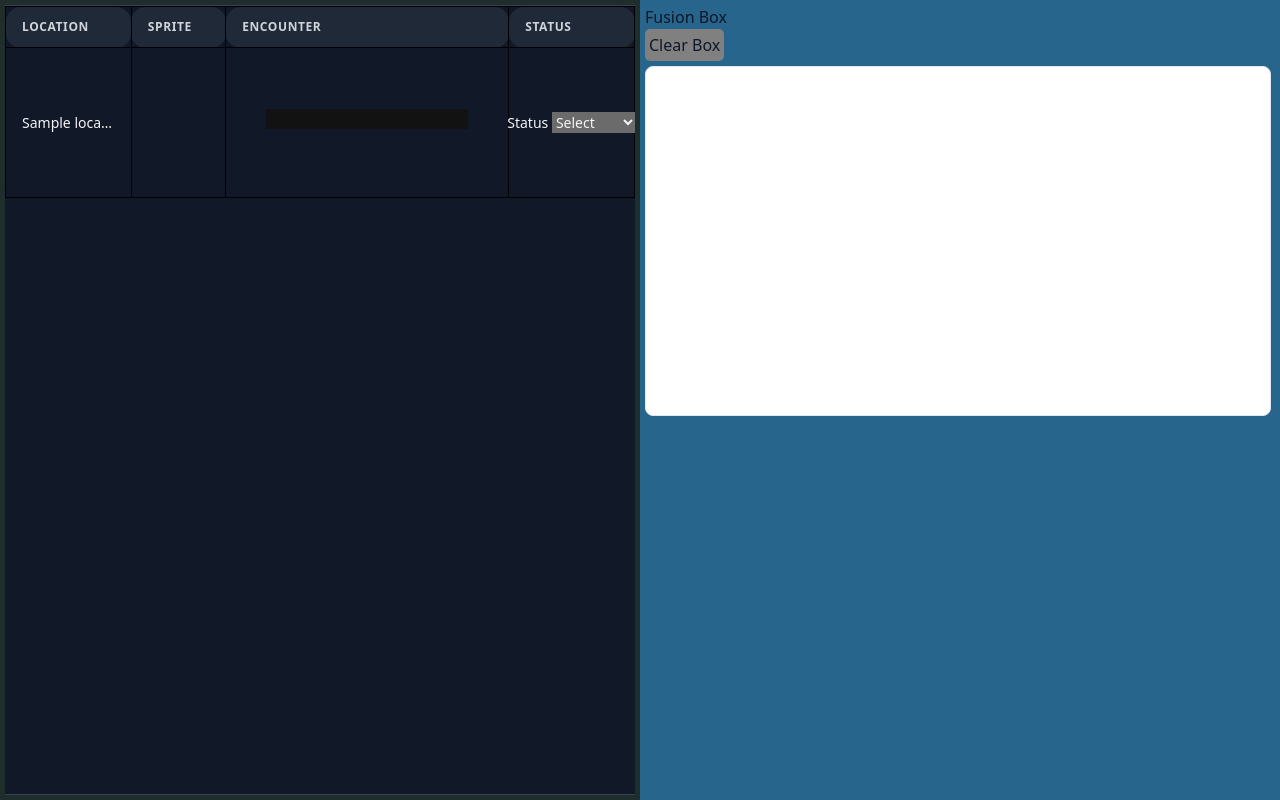
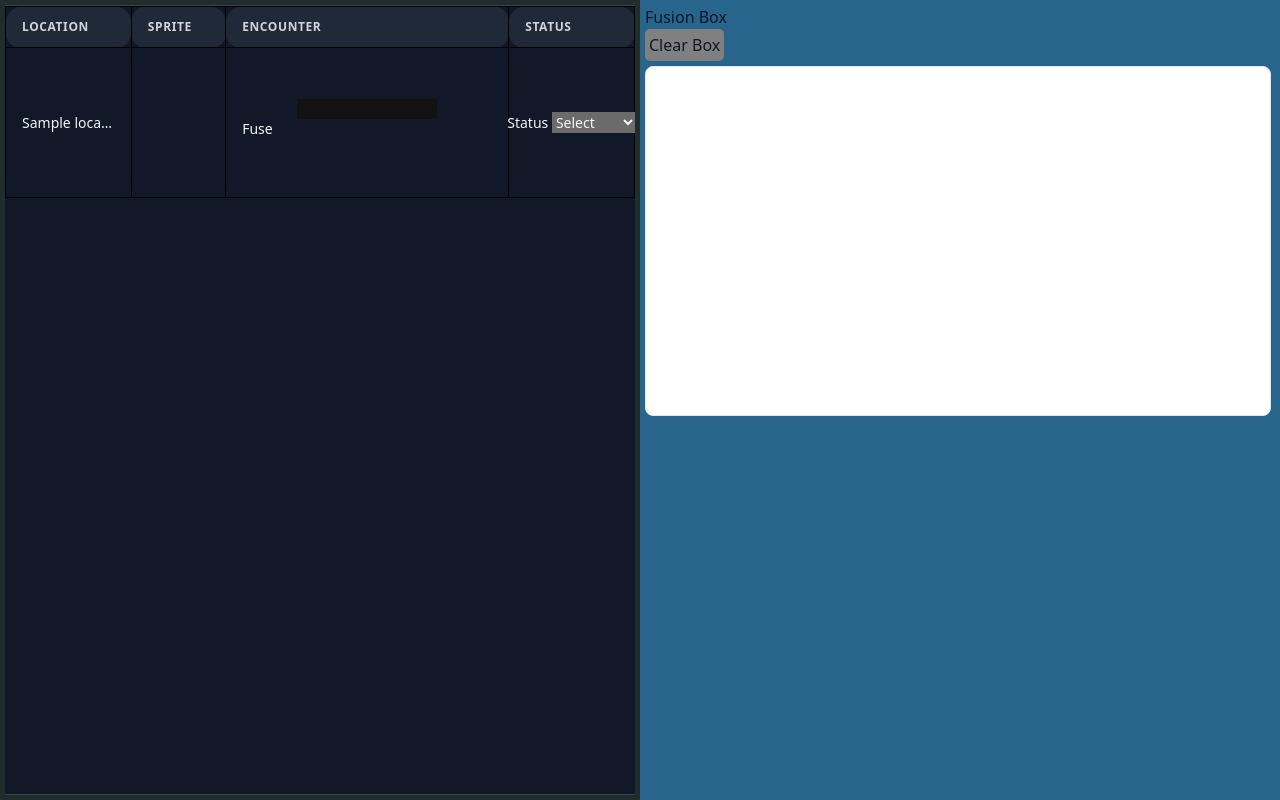
Before and after one commit to taylormaiii/PIFproject, a Flask app: template templates/base.html in a window 1280 px wide. Run offline with Flask 3, Linux system fonts and the light colour scheme; the template is opened without the code that fills it: most values are stand-ins (such as "Sample title", 1, 10 or a date in 2020).

Commit message:
fixed button related js bugs and enabled encounters to be caught fused

```diff
--- a/static/js/app.js
+++ b/static/js/app.js
@@ -34,16 +34,57 @@ document.addEventListener("change", (event) => {
     }
 
     const row = event.target.closest("tr");
-    const nameInput = row.querySelector(".pokemon-input");
-    const name = nameInput.value.trim();
+    const inputs = row.querySelectorAll(".pokemon-input");
+    const names = Array.from(inputs)
+        .map(input => input.value.trim())
+        .filter(Boolean);
 
-    if (event.target.value === "caught" && name) {
-        caughtmons.push(name);
-        renderFusionBox();
+
+    const previousNames = row.dataset.caughtMons
+        ? JSON.parse(row.dataset.caughtMons)
+        : [];
+
+    previousNames.forEach(name => {
+        const index = caughtmons.indexOf(name);
+
+        if (index !== -1) {
+            caughtmons.splice(index, 1);
+        }
+    });
+
+    if (event.target.value === "caught") {
+        names.forEach(name => {
+            caughtmons.push(name);
+        });
+        row.dataset.caughtMons = JSON.stringify(names);
+    } else {
+        row.dataset.caughtMons = JSON.stringify([]);
     }
+
+    renderFusionBox();
+    });
+
+clearButton.addEventListener("click", () => {
+    caughtmons.length = 0;
+    document.querySelectorAll(".h-location-row").forEach(row => {
+    row.dataset.caughtMons = JSON.stringify([]);
+    });
+    renderFusionBox();
 });
 
-clearButton.addEventListener("click", () => {
-    caughtmons.legnth = 0;
-    renderFusionBox();
-});
+function onClickAdd(button) {
+    const container = button.closest(".encounter-container");
+    const inputsContainer = container.querySelector(".encounter-inputs");
+    const inputs = inputsContainer.querySelectorAll(".encounter-input");
+
+    if (inputs.length === 1) {
+        const clone = inputs[0].cloneNode(true);
+        const input = clone.querySelector(".pokemon-input");
+        input.value = "";
+        inputsContainer.appendChild(clone);
+        button.textContent = "Unfuse";
+    } else {
+        inputs[1].remove();
+        button.textContent = "Fuse";
+    }
+}
--- a/templates/base.html
+++ b/templates/base.html
@@ -62,6 +62,21 @@
             border: 1px solid #000000;
             text-align: left;
             padding: 8px;
+        }
+        .encounter-inputs {
+            display: flex;
+            flex-direction: row;
+        }
+        .pokemon-input {
+            width: 140px;
+            max-width: 100%;
+            box-sizing: border-box;
+        }
+        .encounter-inputs {
+            display: flex;
+            flex-wrap: wrap;
+            justify-content: center;
+            gap: 5px;
         }
         .dropdown {
             position: relative;
@@ -172,15 +187,21 @@
                                     <div class="text-white flex gap-x-2 items-center" style="color: #f3f4f6;"></div>
                                 </td>
                                 <td id="Pokemon" class="w-full overflow-x-auto px-4 pt-8.5 pb-4 text-sm text-gray-100" style="color: #f3f4f6;">
-                                    <div class="flex flex-col items-center justify-center gap-1 group-hover/row:opacity-100 transition-opacity duration-200 group-focus-within/row:opacity-100">
-                                        <div class="relative dropdown" data-headlessui-state="">
-                                            <input class="pokemon-input" type="text" list="pokemon-options-{{ loop.index }}" />
-                                            <datalist id="pokemon-options-{{ loop.index }}" class="rounded-t-md rounded-b-none border group/input w-full px-3 py-3.5 text-sm bg-gray-800 text-white outline-none focus:outline-none focus-visible:ring-1 focus-visible:ring-inset focus-visible:ring-blue-500 focus-visible:border-blue-500 disabled:opacity-50 disabled:cursor-not-allowed border-gray-600 focus:cursor-text hover:cursor-pointer pl-16" placeholder="Select Pokémon" spellcheck="false" autocomplete="off" role="combobox" aria-expanded="false" aria-autocomplete="list" data-headlessui-state="" type="text" style="background-color: #1f2937; color: #f3f4f6;">
-                                                {% for mon in pokemon_data %}
-                                                <option value="{{ mon.name }}" data-pokemon-id="{{ mon.id }}"></option>
-                                                {% endfor %}
-                                            </datalist>
+                                    <div class="encounter-container">
+                                        <div class="encounter-inputs">
+                                            <div class="relative dropdown encounter-input">
+                                                <input class="pokemon-input" type="text" list="pokemon-options-{{ loop.index }}"/>
+                                            </div>
                                         </div>
+                                        <button type="button" onclick="onClickAdd(this)" class="fuse-button"> Fuse </button>
+                                        <datalist id="pokemon-options-{{ loop.index }}">
+                                            {% for mon in pokemon_data %}
+                                                <option
+                                                    value="{{ mon.name }}"
+                                                    data-pokemon-id="{{ mon.id }}">
+                                                </option>
+                                            {% endfor %}
+                                        </datalist>
                                     </div>
                                 </td>
                                 <td id="status" class="p-2 whitespace-nowrap text-sm text-gray-100" style="color: #f3f4f6;">
```
